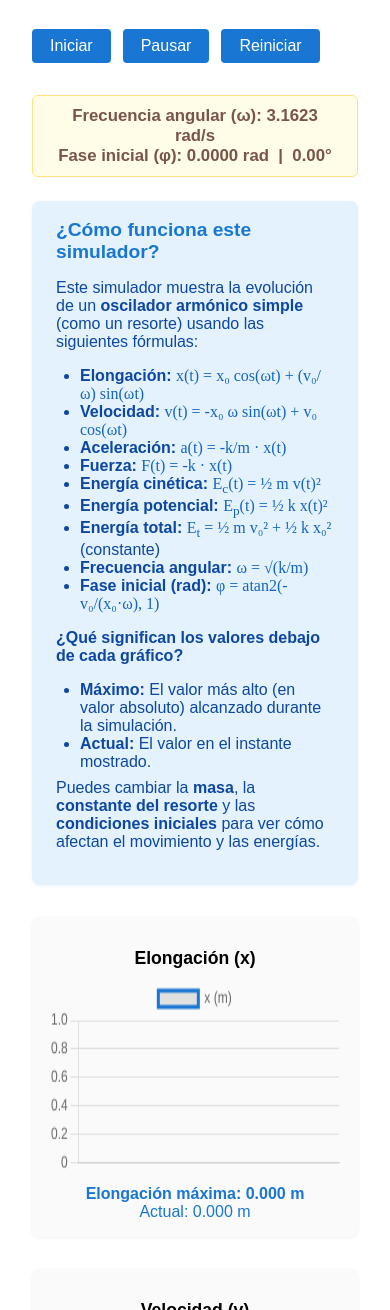
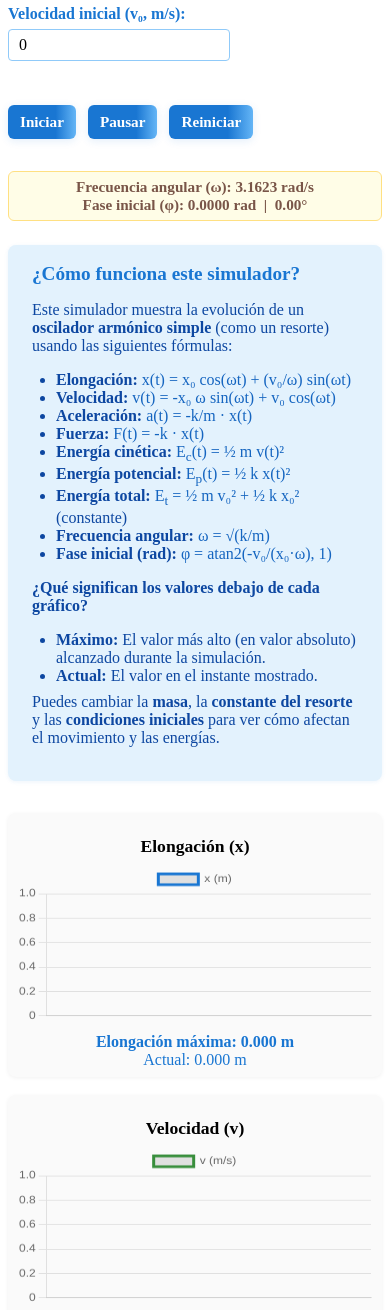
Before and after one commit to Sneider22/simulacion-dig, a plain HTML site: page index.html in a window 390 px wide. Shown: the part 436-1746 px from the top of the page. Drawn offline with nearby package versions, Linux system fonts and the light colour scheme.

Commit message:
Estetica

```diff
--- a/styles.css
+++ b/styles.css
@@ -1,3 +1,7 @@
+body, #app, .ayuda, .param-group label, .param-group input, .button-group button, .chart-container, .max-value, .energias-info, .param-info {
+    font-family: 'Times New Roman', Times, serif;
+}
+
 body {
     font-family: Arial, sans-serif;
     background: #f4f4f4;
@@ -25,6 +29,25 @@ body {
     display: flex;
     flex-direction: column;
     gap: 4px;
+    min-width: 160px;
+    margin-bottom: 12px;
+}
+.param-group label {
+    font-weight: bold;
+    color: #1976d2;
+    margin-bottom: 2px;
+}
+.param-group input {
+    padding: 6px 10px;
+    border: 1px solid #90caf9;
+    border-radius: 4px;
+    font-size: 1rem;
+    outline: none;
+    transition: border 0.2s;
+}
+.param-group input:focus {
+    border-color: #1976d2;
+    background: #e3f2fd;
 }
 .button-group {
     display: flex;
@@ -32,17 +55,24 @@ body {
     margin-top: 8px;
 }
 .button-group button {
-    padding: 8px 18px;
+    padding: 10px 22px;
     font-size: 1rem;
     border: none;
-    border-radius: 4px;
-    background: #1976d2;
+    border-radius: 6px;
+    background: linear-gradient(90deg, #1976d2 70%, #64b5f6 100%);
     color: #fff;
     cursor: pointer;
-    transition: background 0.2s;
+    box-shadow: 0 2px 8px rgba(25, 118, 210, 0.12);
+    transition: background 0.2s, transform 0.1s;
+    font-weight: bold;
 }
 .button-group button:hover {
+    background: linear-gradient(90deg, #1565c0 70%, #1976d2 100%);
+    transform: translateY(-2px) scale(1.04);
+}
+.button-group button:active {
     background: #1565c0;
+    transform: scale(0.98);
 }
 .charts {
     display: grid;
@@ -60,10 +90,11 @@ body {
     font-size: 1.1rem;
     margin-bottom: 8px;
 }
-.chart-container canvas {
+.chart-container canvas,
+#energiaChart {
     width: 100% !important;
-    height: 200px !important;
-    max-width: 400px;
+    height: 220px !important;
+    max-width: 100%;
     display: block;
     margin: 0 auto;
 }
@@ -104,9 +135,12 @@ body {
     padding: 0;
 }
 .ayuda .formula {
-    font-family: 'Times New Roman', Times, serif;
+    font-family: inherit;
     color: #1565c0;
     font-size: 1em;
+    background: none;
+    padding: 0;
+    border-radius: 0;
 }
 .param-info {
     background: #fffde7;
@@ -119,3 +153,28 @@ body {
     text-align: center;
     font-weight: bold;
 }
+
+@media (max-width: 600px) {
+    #app {
+        padding: 8px;
+    }
+    .charts {
+        grid-template-columns: 1fr;
+        gap: 18px;
+    }
+    .chart-container canvas,
+    #energiaChart {
+        height: 160px !important;
+    }
+    .chart-container {
+        padding: 8px;
+    }
+    .param-info {
+        font-size: 0.95rem;
+        padding: 6px 8px;
+    }
+    .button-group button {
+        padding: 8px 12px;
+        font-size: 0.95rem;
+    }
+}
```
